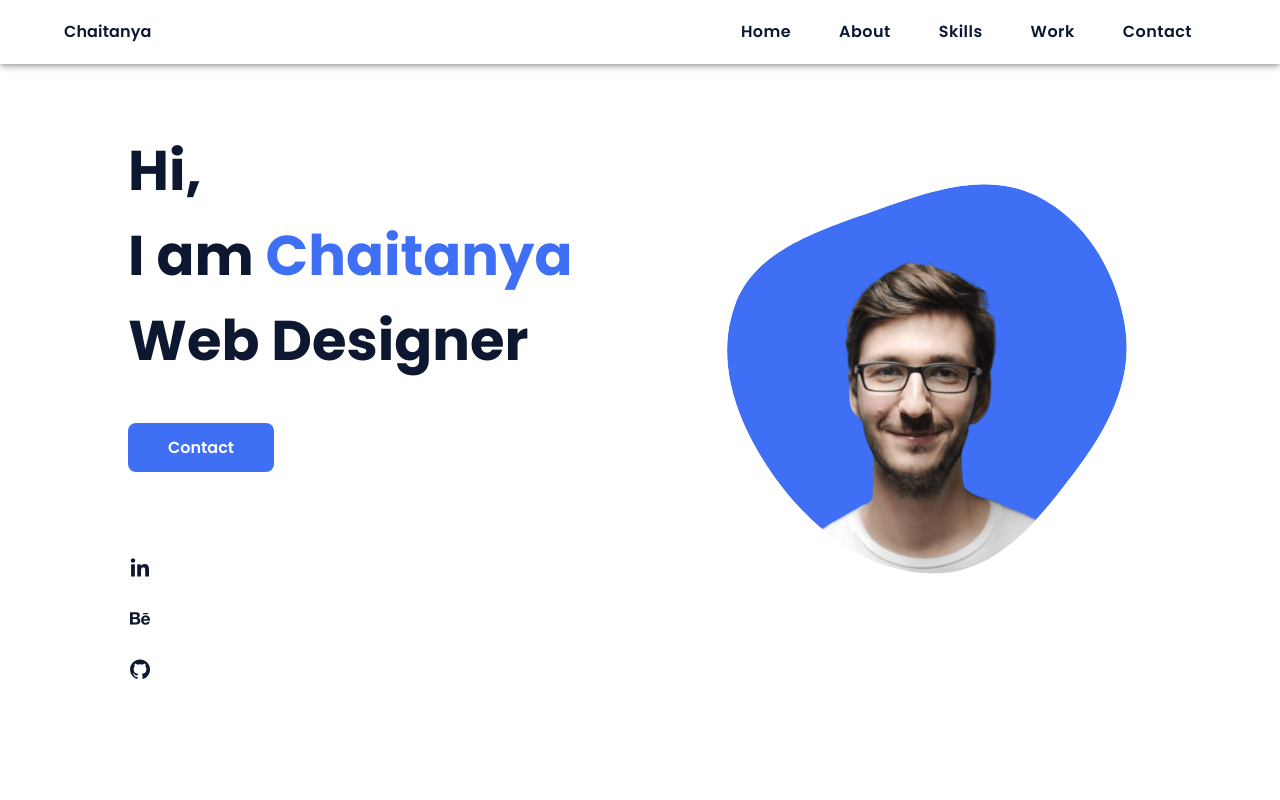
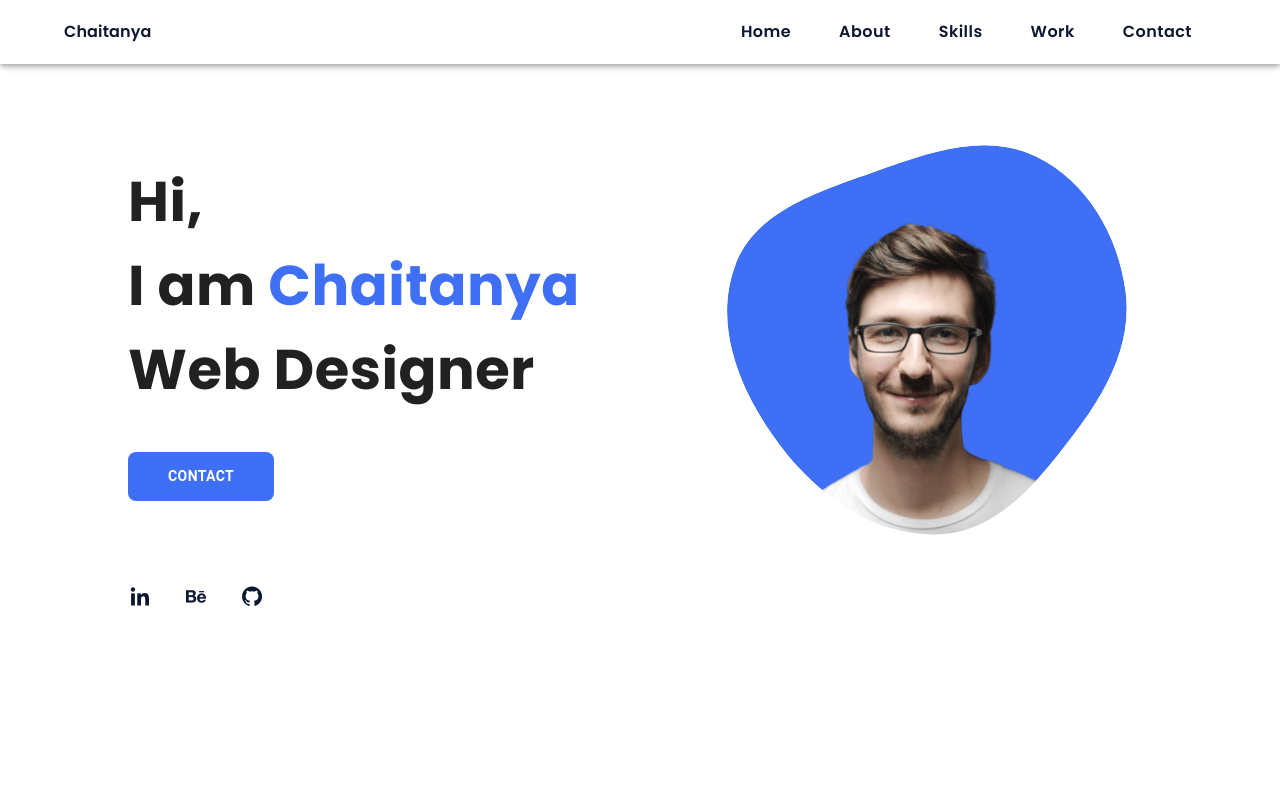
Before and after one commit to Chaitanya037/react-materialui-training, a React (Vite) app: page / in a window 1280 px wide. Shown: the top 800 px of the page. Built offline with nearby package versions, Linux system fonts and the light colour scheme.

Commit message:
Intro to Material UI

```diff
--- a/src/components/molecules/Intro.jsx
+++ b/src/components/molecules/Intro.jsx
@@ -1,22 +1,50 @@
 /* eslint-disable react/no-unknown-property */
-import { Box } from "@mui/material";
+import { Box, Button, Paper, Stack } from "@mui/material";
+import Typography from "@mui/material/Typography";
 import perfil from "../../assets/img/perfil.png";
 import "./Intro.css";
 
 const Intro = () => {
   return (
-    <section data-aos="fade-down" className="home bd-grid" id="home">
-      <div className="home__data">
-        <h1 className="home__title">
+    <>
+      <Paper
+        component={"section"}
+        elevation={0}
+        data-aos="fade-down"
+        className="home bd-grid"
+        id="home"
+        sx={{mt: 4}}
+      >
+        <Box className="home__data">
+          <Typography
+            className="home__title"
+            component="h1"
+            sx={{
+              fontSize: "var(--big-font-size)",
+              fontWeight: "bold",
+              fontFamily: '"Poppins", sans-serif',
+              mb: "2.5rem",
+            }}
+          >
             Hi,
             <br /> I am <span className="home__title-color">Chaitanya</span>
             <br /> Web Designer
-        </h1>
-        <a href="#" className="button">
+          </Typography>
+          <Button
+            variant="container"
+            sx={{
+              backgroundColor: "var(--first-color)",
+              color: "#fff",
+              padding: "0.75rem 2.5rem",
+              fontWeight: "var(--font-semi)",
+              borderRadius: "0.5rem",
+              transition: "0.3s",
+            }}
+          >
             Contact
-        </a>
-      </div>
-      <div className="home__social">
+          </Button>
+        </Box>
+        <Stack direction={"row"} className="home__social">
           <a href="" className="home__social-icon">
             <i className="bx bxl-linkedin"></i>
           </a>
@@ -26,7 +54,7 @@ const Intro = () => {
           <a href="" className="home__social-icon">
             <i className="bx bxl-github"></i>
           </a>
-      </div>
+        </Stack>
         <Box
           className="home__img"
           sx={{
@@ -60,7 +88,8 @@ const Intro = () => {
             </g>
           </svg>
         </Box>
-    </section>
+      </Paper>
+    </>
   );
 };
 
```
Also changed, not shown: 1 other file (tests, documents, lock files or other folders). Lines whose indentation alone changed are shown as unchanged.
